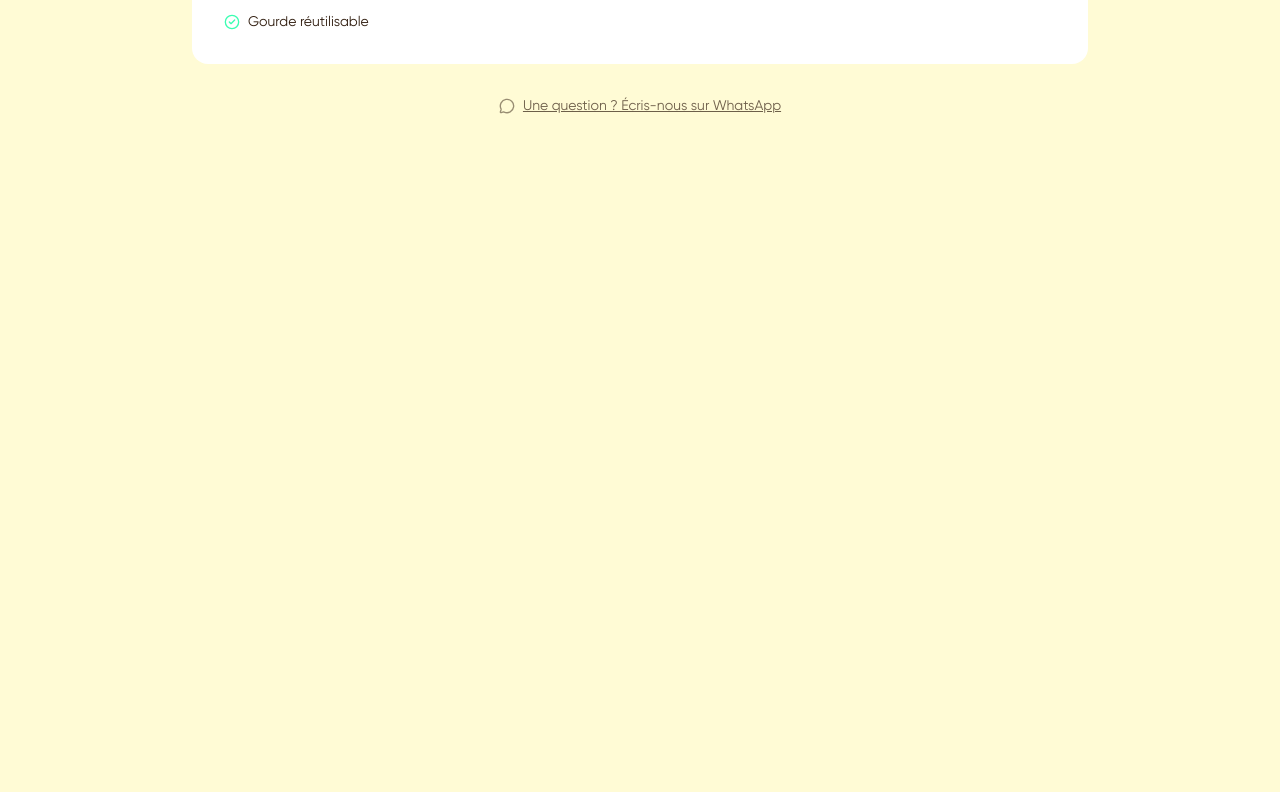
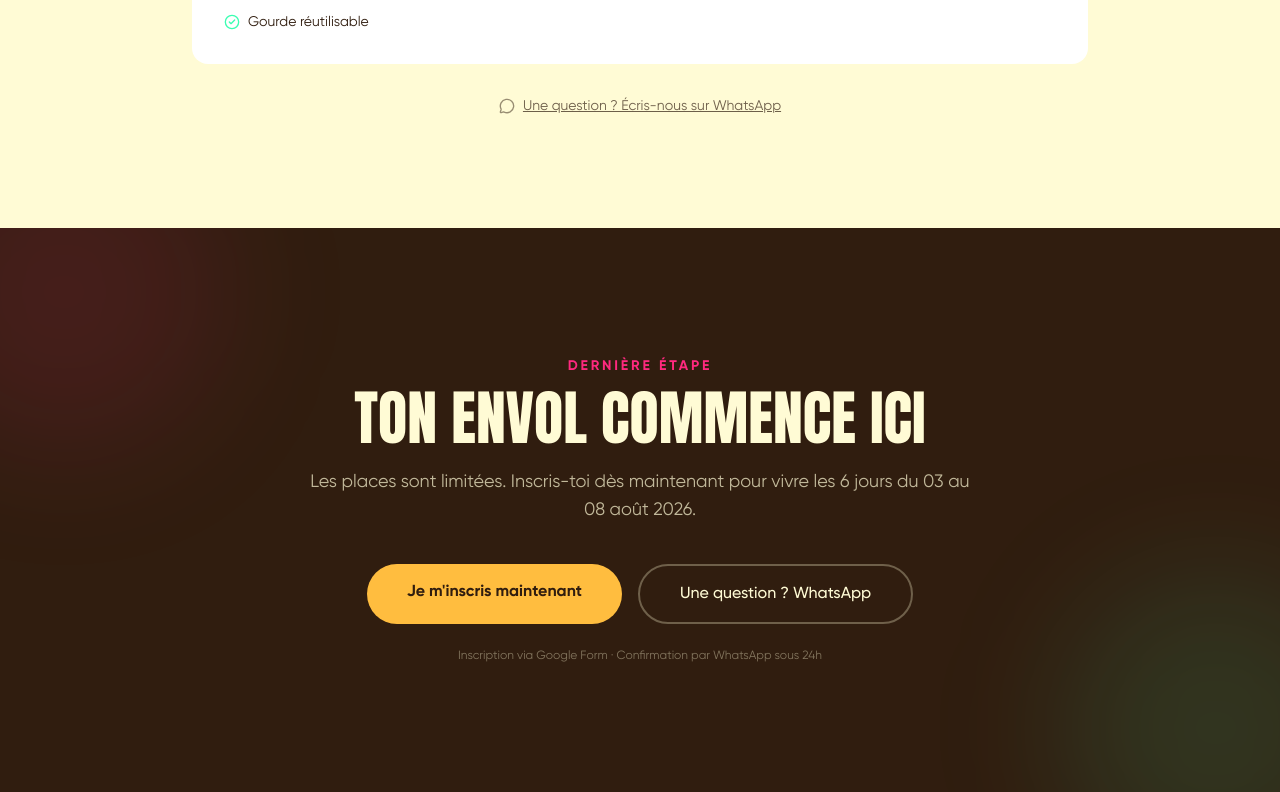
Before and after one commit to Philemon011/miscion-camp, a Next.js app: page / in a window 1280 px wide. Shown: the part 5523-6315 px from the top of the page. Before the commit the page ends 5751 px from the top, so only its background shows below. Built offline with nearby package versions, Linux system fonts and the light colour scheme.

Commit message:
inscription section

```diff
--- a/app/page.tsx
+++ b/app/page.tsx
@@ -5,6 +5,7 @@ import Theme from "@/components/sections/Theme";
 import Programme from "@/components/sections/Programme";
 import Orateurs from "@/components/sections/Orateurs";
 import InfosPratiques from "@/components/sections/InfosPratiques";
+import Inscription from "@/components/sections/Inscription";
 
 export default function Home() {
   return (
@@ -16,6 +17,7 @@ export default function Home() {
       <Programme />
       <Orateurs />
       <InfosPratiques />
+      <Inscription />
     </main>
   );
 }
--- /dev/null
+++ b/components/sections/Inscription.tsx
@@ -0,0 +1,42 @@
+"use client";
+
+import { motion, Variants } from "framer-motion";
+
+const container = { hidden: {}, show: { transition: { staggerChildren: 0.15, delayChildren: 0.1 } } };
+const item : Variants = { hidden: { opacity: 0, y: 24 }, show: { opacity: 1, y: 0, transition: { duration: 0.6, ease: "easeOut" } } };
+
+export default function Inscription() {
+  return (
+    <section className="relative bg-dark px-6 py-24 md:py-32 overflow-hidden">
+      <div className="absolute -top-24 -left-24 w-80 h-80 bg-viral/10 rounded-full blur-3xl" aria-hidden />
+      <div className="absolute -bottom-24 -right-24 w-80 h-80 bg-secondary/10 rounded-full blur-3xl" aria-hidden />
+
+      <motion.div variants={container} initial="hidden" whileInView="show" viewport={{ once: true }} className="relative max-w-2xl mx-auto text-center">
+        <motion.p variants={item} className="font-body text-viral text-sm font-semibold tracking-[0.2em] uppercase">
+          Dernière étape
+        </motion.p>
+        <motion.h2 variants={item} className="font-display uppercase text-cream text-4xl md:text-6xl mt-3">
+          Ton envol commence ici
+        </motion.h2>
+        <motion.p variants={item} className="font-body text-cream/70 text-base md:text-lg mt-5">
+          Les places sont limitées. Inscris-toi dès maintenant pour vivre les 6 jours du 03 au 08 août 2026.
+        </motion.p>
+
+        <motion.div variants={item} className="flex flex-col sm:flex-row gap-4 justify-center mt-10">
+          <a href="TON_LIEN_GOOGLE_FORM"
+            className="bg-cta text-dark font-body font-semibold px-10 py-4 rounded-full transition-transform duration-300 hover:scale-105 hover:shadow-[0_0_30px_rgba(255,189,63,0.5)]">
+            Je m'inscris maintenant
+          </a>
+          <a href="https://wa.me/22900000000"
+            className="border-2 border-cream/30 text-cream font-body font-medium px-10 py-4 rounded-full transition-colors duration-300 hover:border-cream">
+            Une question ? WhatsApp
+          </a>
+        </motion.div>
+
+        <motion.p variants={item} className="font-body text-cream/40 text-xs mt-6">
+          Inscription via Google Form · Confirmation par WhatsApp sous 24h
+        </motion.p>
+      </motion.div>
+    </section>
+  );
+}
```
